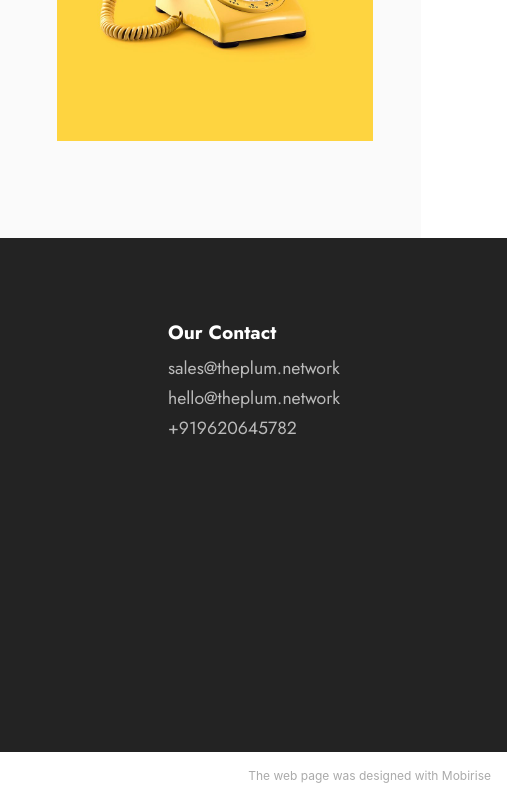
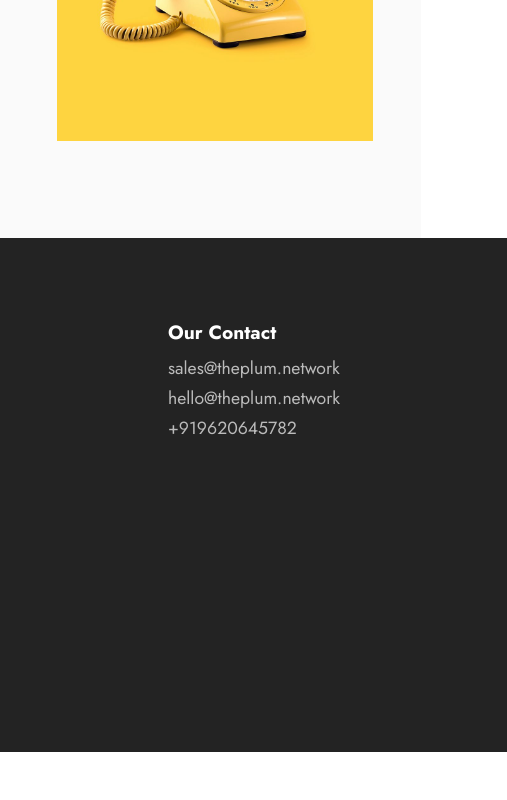
Before and after one commit to kjayashr/theplum, a plain HTML site: page index.html in a window 1280 px wide. Shown: the part 4433-5233 px from the top of the page, 773-1280 px from the left. Drawn offline with Linux system fonts and the light colour scheme.

Commit message:
Update index.html

```diff
--- a/index.html
+++ b/index.html
@@ -369,7 +369,9 @@
 
         </div>
     </div>
-</section><section style="background-color: #fff; font-family: -apple-system, BlinkMacSystemFont, 'Segoe UI', 'Roboto', 'Helvetica Neue', Arial, sans-serif; color:#aaa; font-size:12px; padding: 0; align-items: center; display: flex;"><a href="https://mobirise.site/n" style="flex: 1 1; height: 3rem; padding-left: 1rem;"></a><p style="flex: 0 0 auto; margin:0; padding-right:1rem;"><a href="https://mobirise.site/d" style="color:#aaa;">The web page</a> was designed with Mobirise</p></section><script src="assets/web/assets/jquery/jquery.min.js"></script>  <script src="assets/popper/popper.min.js"></script>  <script src="assets/tether/tether.min.js"></script>  <script src="assets/bootstrap/js/bootstrap.min.js"></script>  <script src="assets/smoothscroll/smooth-scroll.js"></script>  <script src="assets/dropdown/js/nav-dropdown.js"></script>  <script src="assets/dropdown/js/navbar-dropdown.js"></script>  <script src="assets/touchswipe/jquery.touch-swipe.min.js"></script>  <script src="assets/theme/js/script.js"></script>  <script src="assets/formoid/formoid.min.js"></script>
+</section>
+  <section style="background-color: #fff; font-family: -apple-system, BlinkMacSystemFont, 'Segoe UI', 'Roboto', 'Helvetica Neue', Arial, sans-serif; color:#aaa; font-size:12px; padding: 0; align-items: center; display: flex;"><a href="https://mobirise.site/n" style="flex: 1 1; height: 3rem; padding-left: 1rem;"></a>
+  </section><script src="assets/web/assets/jquery/jquery.min.js"></script>  <script src="assets/popper/popper.min.js"></script>  <script src="assets/tether/tether.min.js"></script>  <script src="assets/bootstrap/js/bootstrap.min.js"></script>  <script src="assets/smoothscroll/smooth-scroll.js"></script>  <script src="assets/dropdown/js/nav-dropdown.js"></script>  <script src="assets/dropdown/js/navbar-dropdown.js"></script>  <script src="assets/touchswipe/jquery.touch-swipe.min.js"></script>  <script src="assets/theme/js/script.js"></script>  <script src="assets/formoid/formoid.min.js"></script>
 
 
 </body>
```
